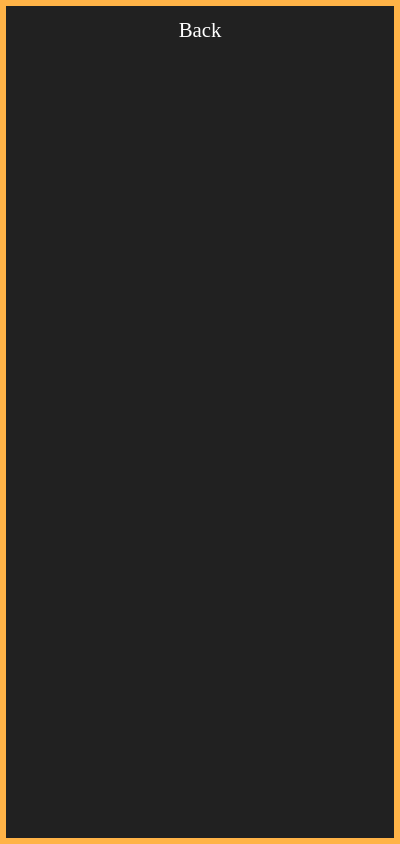
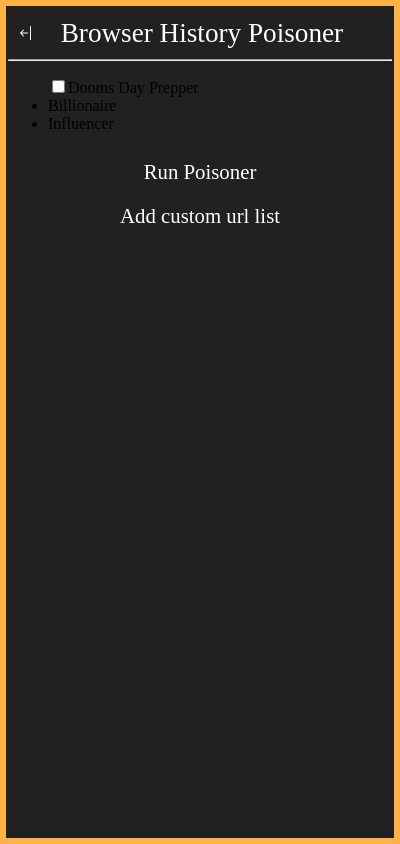
Before and after one commit to Savich-Software-Development/Web-Browser-Data-Poisoner, a browser extension: page popup/popup_browser_history.html in a window 400 px wide. Drawn offline with Linux system fonts and the light colour scheme.

Commit message:
0.2.0 - updated header css

```diff
--- a/popup/popup_browser_history.html
+++ b/popup/popup_browser_history.html
@@ -5,9 +5,26 @@
 
 <body>
 
-<div>
-    <div id="main" class="button option">Back</div>
-</div>
+    <div class="button_return">
+        <svg id="main" xmlns="http://www.w3.org/2000/svg" width="16" height="16" fill="currentColor" class="bi bi-arrow-bar-left" viewBox="0 0 16 16">
+            <path fill-rule="evenodd" d="M12.5 15a.5.5 0 0 1-.5-.5v-13a.5.5 0 0 1 1 0v13a.5.5 0 0 1-.5.5zM10 8a.5.5 0 0 1-.5.5H3.707l2.147 2.146a.5.5 0 0 1-.708.708l-3-3a.5.5 0 0 1 0-.708l3-3a.5.5 0 1 1 .708.708L3.707 7.5H9.5a.5.5 0 0 1 .5.5z"/>
+        </svg>
+    </div>
+    <div class="header">Browser History Poisoner</div>
+
+<hr>
+
+    <ul>
+        <input type="checkbox">Dooms Day Prepper</input>
+        <li>Billionaire</li>
+        <li>Influencer</li>
+    </ul>
+
+    <div class="">
+        <div class="button option">Run Poisoner</div>
+        <div class="button option">Add custom url list</div>
+    </div>
+
 
 <div id="left"></div>
 <div id="right"></div>
--- a/popup/styles.css
+++ b/popup/styles.css
@@ -1,13 +1,6 @@
 html, body {
-    flex-flow: column;
+
     background: #212121;
-}
-
-header {
-    padding-top: 0.3em;
-    text-align: center;
-    font-size: 1.7em;
-    color: #ffffff;
 }
 
 hr {
@@ -32,6 +25,18 @@ hr {
 #top { top: 0;}
 #bottom { bottom: 0; }
 
+.header {
+    align-items: center;
+    justify-content: center;
+    display: flex;
+    margin: 10px;
+    padding-top: 0.3em;
+    padding-left: 1%;
+    font-size: 1.7em;
+    text-align: center;
+    color: #ffffff;
+}
+
 .button {
     padding: 0.5em;
     text-align: center;
@@ -40,6 +45,15 @@ hr {
     cursor: pointer;
 }
 
+.button_return {
+    position: absolute;
+    justify-content: left;
+    padding-top: 0.3em;
+    margin: 10px;
+    color: #ffffff;
+    cursor: pointer;
+}
+
 .option:hover {
     background-color: #3d3d3d;
 }
```
Also changed, not shown: popup/popup_main.html (+4 -5 lines).
